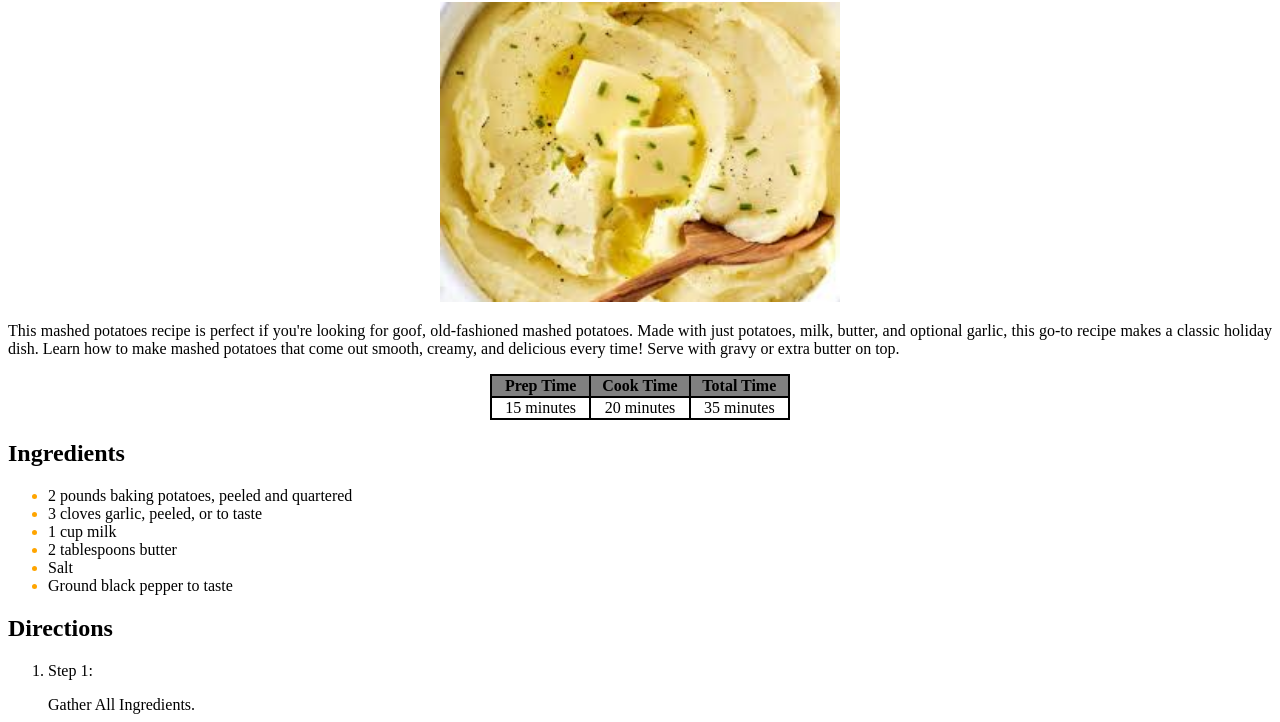
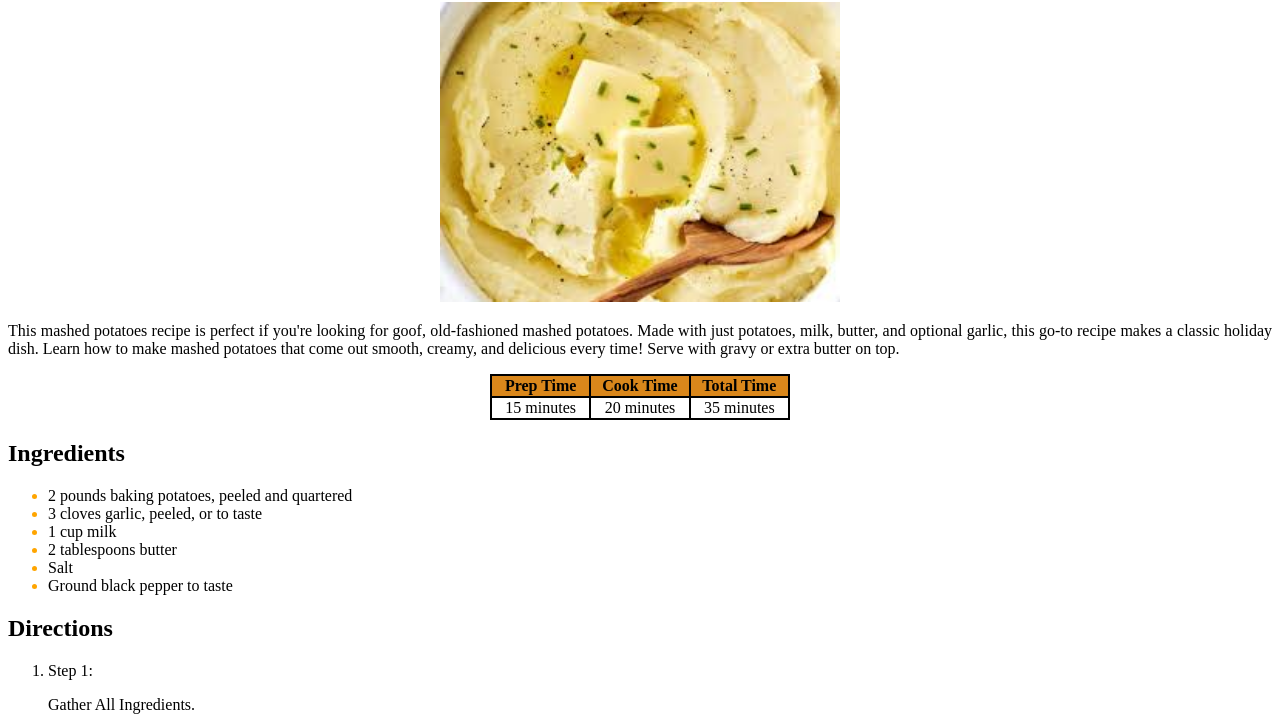
Before and after one commit to freddiequinson/odin-recipes, a plain HTML site: page recipes/mashedpotatoes.html in a window 1280 px wide. Shown: the part 78-800 px from the top of the page. Drawn offline with Linux system fonts and the light colour scheme; a script that the page names is missing.

Commit message:
Made edits to mashedpotatoes.html file

```diff
--- a/recipes/mashedpotatoes.html
+++ b/recipes/mashedpotatoes.html
@@ -17,7 +17,7 @@
     </p>
     <div>
         <table bgcolor="black" width="300">
-            <tr bgcolor="grey">
+            <tr bgcolor=#da871b>
                 <th width="100">Prep Time</th>
                 <th width="100">Cook Time</th>
                 <th width="100">Total Time</th>
```
